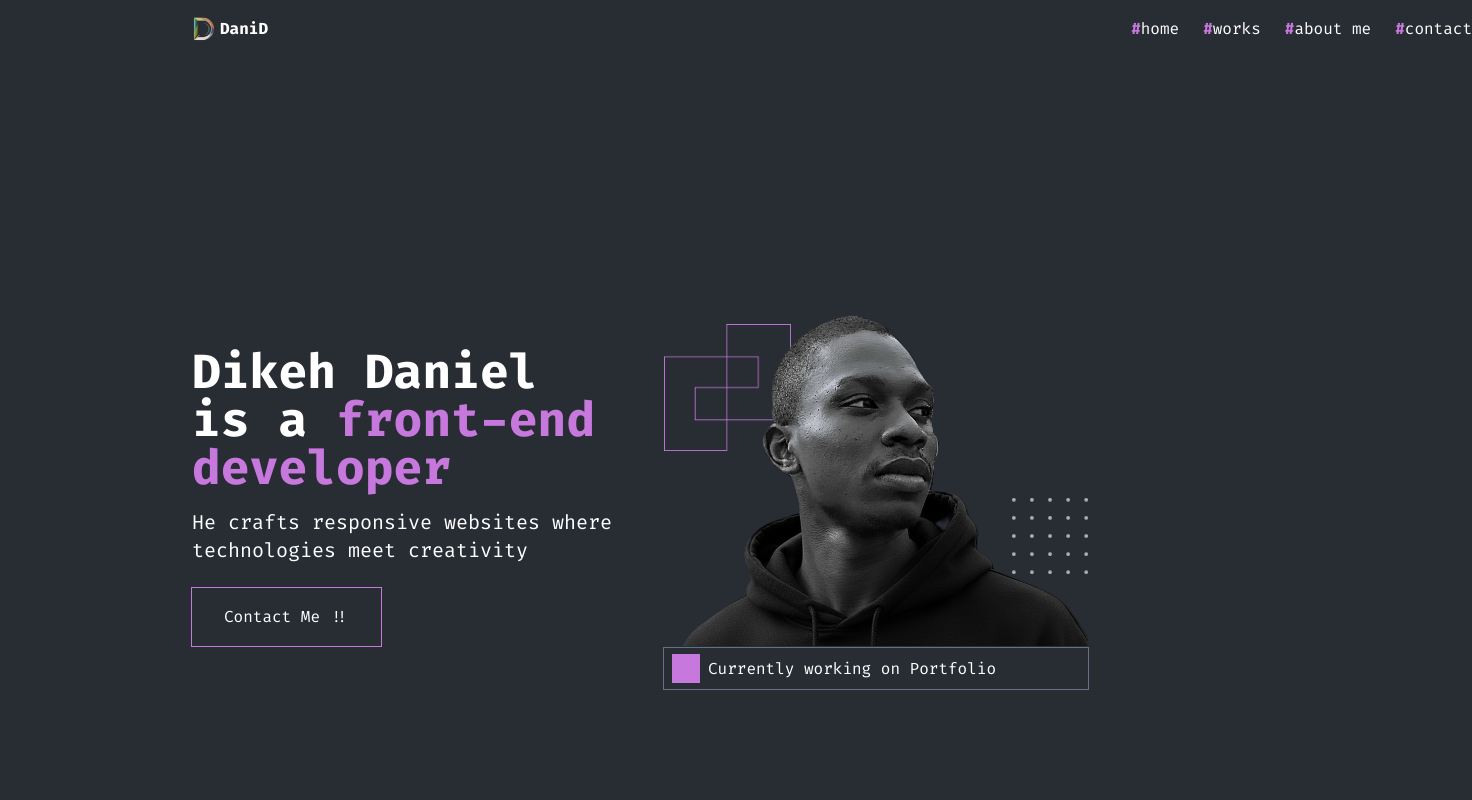
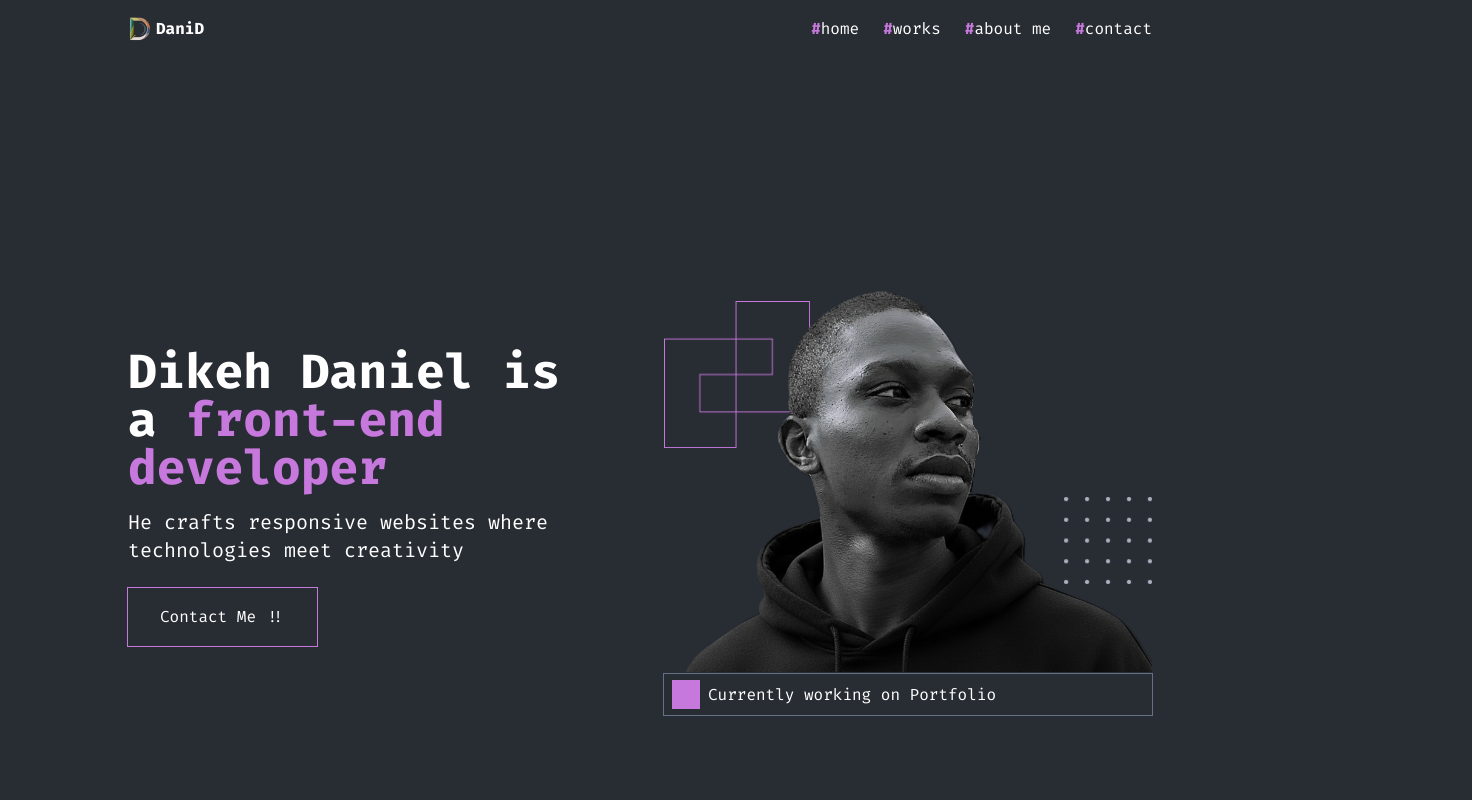
Before and after one commit to 081dikeh/MyPortfolio, a React (Vite) app: page / in a window 1280 px wide. Shown: the top 800 px of the page, 1472 px wide, since content can reach past the window. Built offline with nearby package versions, Linux system fonts and the light colour scheme.

Commit message:
changed the outer body margin

```diff
--- a/src/components/Footer.tsx
+++ b/src/components/Footer.tsx
@@ -3,7 +3,7 @@ import { FaGithub, FaLinkedin, FaTwitter } from 'react-icons/fa';
 
 export default function Footer() {
   return (
-    <footer className="text-white font-fira flex flex-col gap-6 py-8 mt-36 border-t border-brand-500 px-4 md:px-16 lg:px-32 xl:px-48 2xl:px-64">
+    <footer className="text-white font-fira flex flex-col gap-6 py-8 mt-36 border-t border-brand-500 px-4 md:px-16 lg:px-16 xl:px-32 2xl:px-44">
 
       <div className='flex flex-col md:flex-row gap-8 justify-between'>
 
--- a/src/components/Nav.tsx
+++ b/src/components/Nav.tsx
@@ -4,7 +4,7 @@ export default function Nav() {
   const links: string[] = ['home', 'works', 'about me', 'contact']
 
   return (
-    <nav className="w-full py-4 text-white flex justify-between items-center font-fira mx-4 md:mx-16 lg:mx-32 xl:mx-48 2xl:mx-64">
+    <nav className="py-4 text-white flex justify-between items-center font-fira mx-4 md:mx-16 lg:mx-16 xl:mx-32 2xl:mx-44">
 
       <div className="flex items-center gap-1 font-bold text-base">
         <img src={logoImg} className=' w-[24px]' alt="logo" />
--- a/src/pages/HomePage.tsx
+++ b/src/pages/HomePage.tsx
@@ -8,7 +8,7 @@ import Skills from "../components/Skills"
 export default function HomePage() {
 
   return (
-    <div className="flex flex-col mx-4 md:mx-16 lg:mx-32 xl:mx-48 2xl:mx-64">
+    <div className="flex flex-col mx-4 md:mx-16 lg:mx-16 xl:mx-32 2xl:mx-44">
       <main className="">
         <Hero/>
         <Projects/>
```
